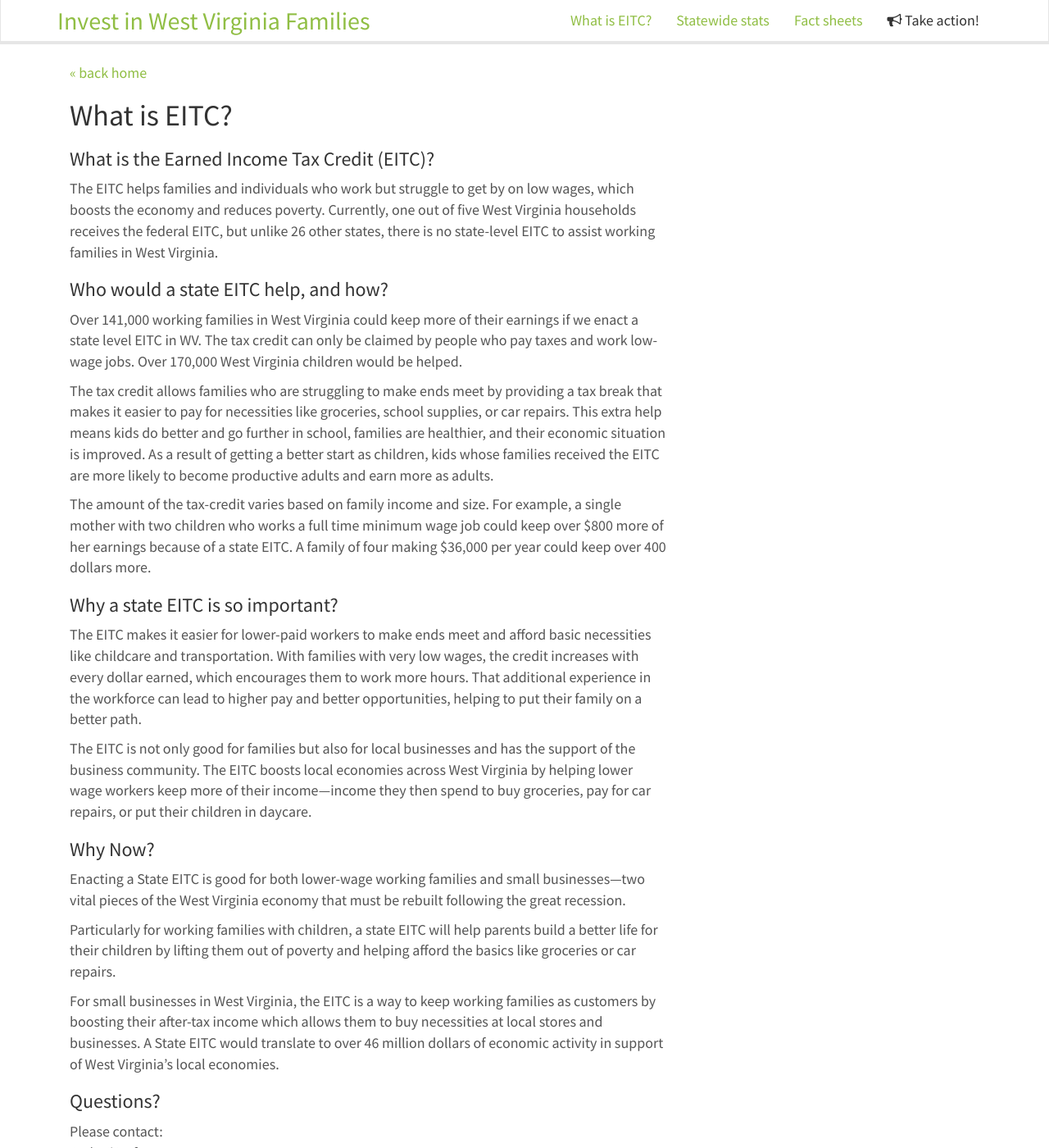
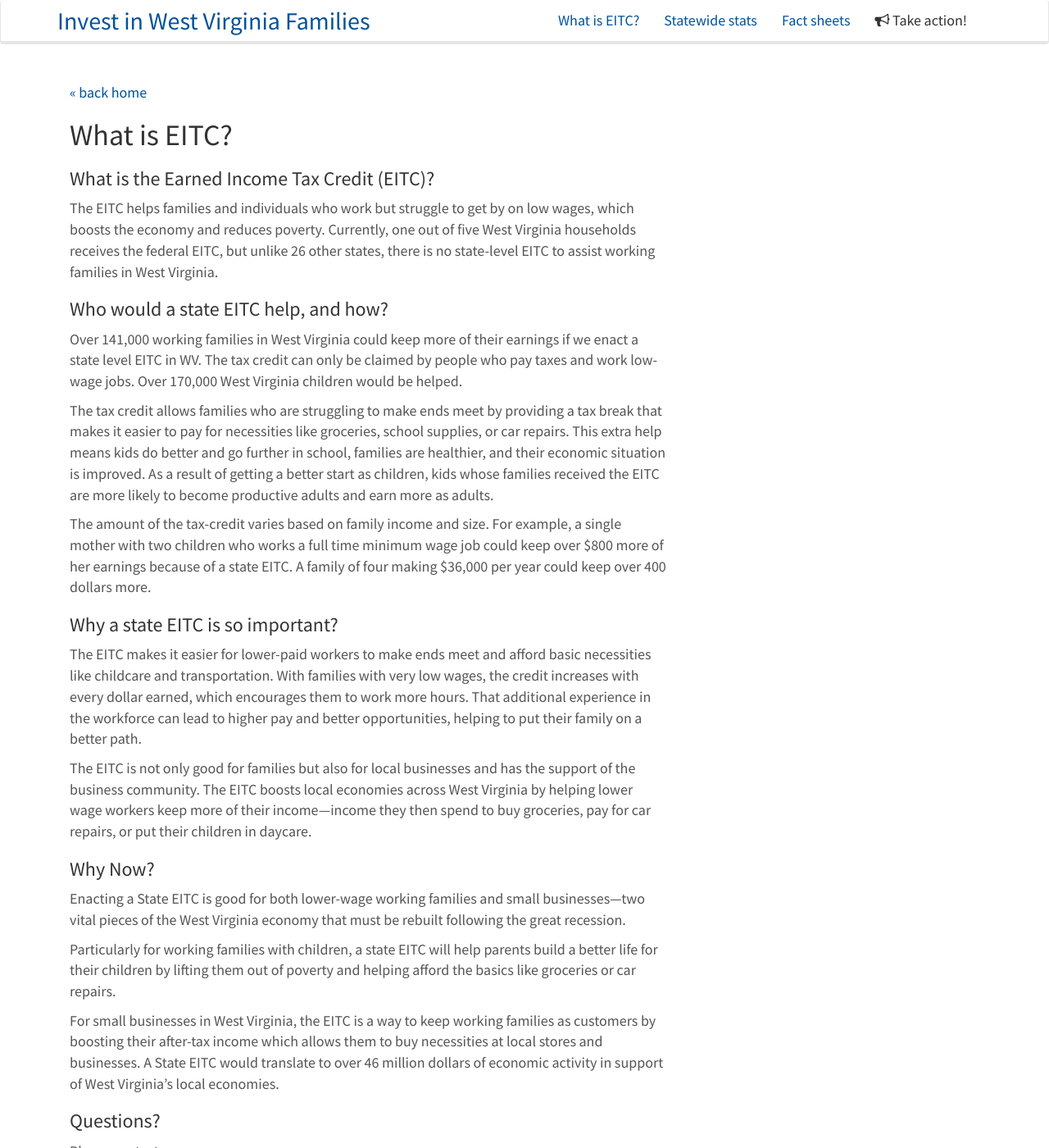
Before and after one commit to datamade/wv-eitc, a Jekyll site: the page built from what-is-eitc.html, in a window 1280 px wide and 1400 px high. Shown: the whole window at 82% size. Built offline with Jekyll 4.4.1, drawn with Linux system fonts in a browser that asks for light colours; nearby versions of some CDN libraries.

Commit message:
colors and static navbar

```diff
--- a/_layouts/default.html
+++ b/_layouts/default.html
@@ -38,7 +38,7 @@
         <script src="js/leaflet.label.js"></script>
     </head>
     <body>
-    <div class="navbar navbar-inverse navbar-fixed-top" role="navigation">
+    <div class="navbar navbar-inverse" role="navigation">
       <div class="container">
         <div class="navbar-header">
           <button type="button" class="navbar-toggle" data-toggle="collapse" data-target=".navbar-collapse">
--- a/css/custom.css
+++ b/css/custom.css
@@ -1,10 +1,9 @@
 body {
-  padding-top: 50px;
   font-size: 18px;
 }
 
 a, a:hover {
-color: #90BE44;
+color: #00529B;
 }
 
 hr {
@@ -17,7 +16,7 @@ hr {
 }
 
 .navbar-brand { font-size: 30px;}
-.navbar-header>.navbar-brand, .navbar-inverse .navbar-nav>li>a {color: #90BE44;}
+.navbar-header>.navbar-brand, .navbar-inverse .navbar-nav>li>a {color: #00529B;}
 
 #map { width: 100%; height: 670px;}
 
@@ -46,16 +45,16 @@ hr {
 }
 
 .btn-primary {
-    background-color: #3690c0;
-    border-color: #3690c0;
+    background-color: #00529B;
+    border-color: #00529B;
     text-transform: none;
     font-size: 15px;
     font-weight: normal;
 }
 
 .btn-primary:hover {
-    background-color: #0570b0;
-    border-color: #0570b0;
+    background-color: #004079;
+    border-color: #004079;
 }
 
 .btn-default {
--- a/index.html
+++ b/index.html
@@ -5,7 +5,6 @@ title: "When we invest in working families, we invest in West Virginia's economy
 
 <div class='row'>
   <div class='col-md-12' id='address-search'>
-    <br /><br /><br />
     <p>The <a href='what-is-eitc.html'>Earned Income Tax Credit</a> (EITC) helps people who work but struggle to get by on low wages, while also reducing poverty, increasing tax fairness, and boosting local economies across the state. <a target='_blank' href='http://www.cbpp.org/cms/index.cfm?fa=view&id=2506'>Read more about EITC &raquo;</a><br /><br /></p>
   </div>
 </div>
```
Also changed, not shown: js/map.js (+9 -9 lines).
